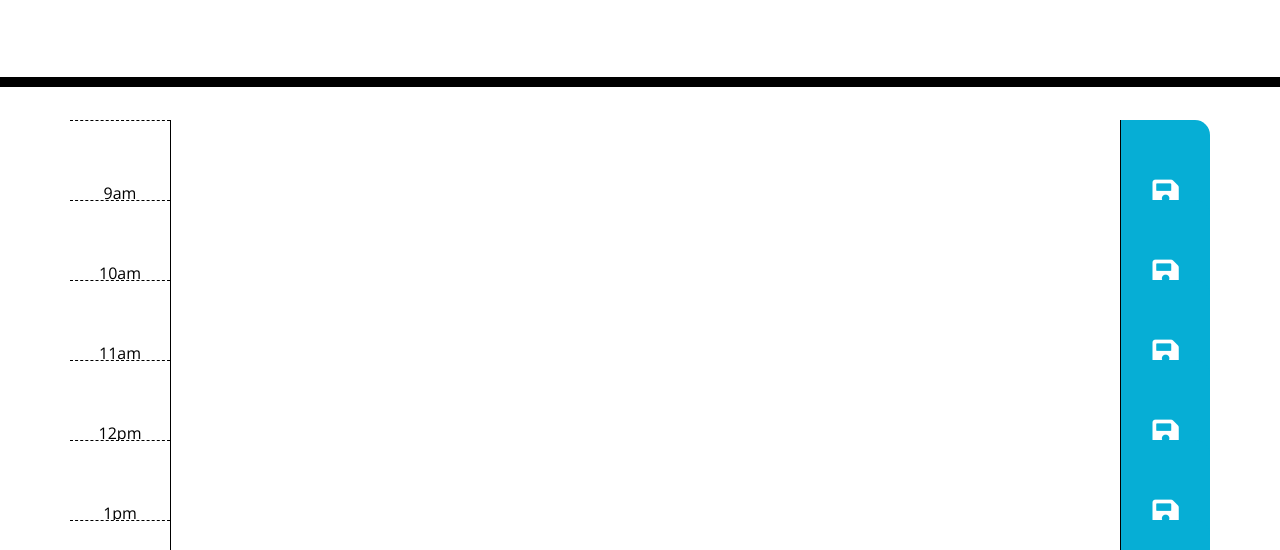
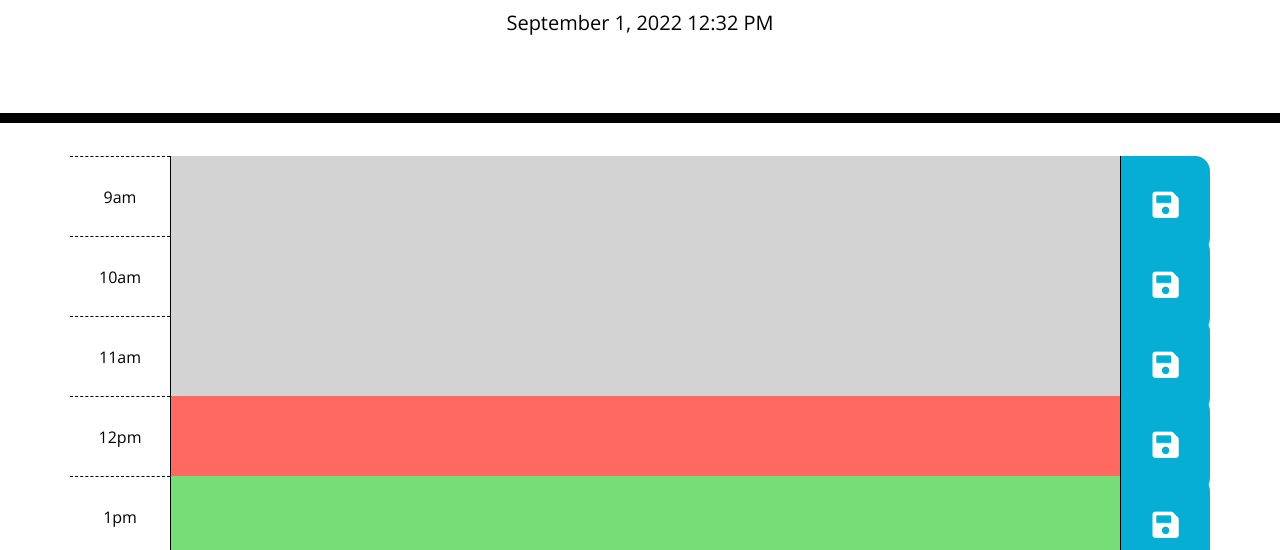
Before and after one commit to Virgona/Work-Day-Scheduler, a plain HTML site: page index.html in a window 1280 px wide. Shown: the part 181-731 px from the top of the page. Drawn offline with nearby package versions, Linux system fonts and the light colour scheme; files that its build step writes are made by us from their sources.

Commit message:
had to re-link the styles and logic. After I tidied up the folders

```diff
--- a/index.html
+++ b/index.html
@@ -9,7 +9,7 @@
   <link rel="stylesheet" href="https://use.fontawesome.com/releases/v5.8.1/css/all.css"
     integrity="sha384-50oBUHEmvpQ+1lW4y57PTFmhCaXp0ML5d60M1M7uH2+nqUivzIebhndOJK28anvf" crossorigin="anonymous" />
   <link href="https://fonts.googleapis.com/css?family=Open+Sans&display=swap" rel="stylesheet" />
-  <link rel="stylesheet" href="./assets/style.css" />
+  <link rel="stylesheet" href="./assets/styles/style.css" />
   <title>Work Day Scheduler</title>
 </head>
 
@@ -136,7 +136,7 @@
 
   <script src="https://cdnjs.cloudflare.com/ajax/libs/jquery/3.2.1/jquery.min.js"></script>
   <script src="https://cdnjs.cloudflare.com/ajax/libs/moment.js/2.27.0/moment.min.js"></script>
-  <script src="./assets/script.js"></script>
+  <script src="./assets/logic/script.js"></script>
 </body>
 
 </html>
```
Also changed, not shown: assets/logic/script.js (renamed from assets/JS/script.js), assets/styles/style.css (renamed from assets/CS/style.css).
